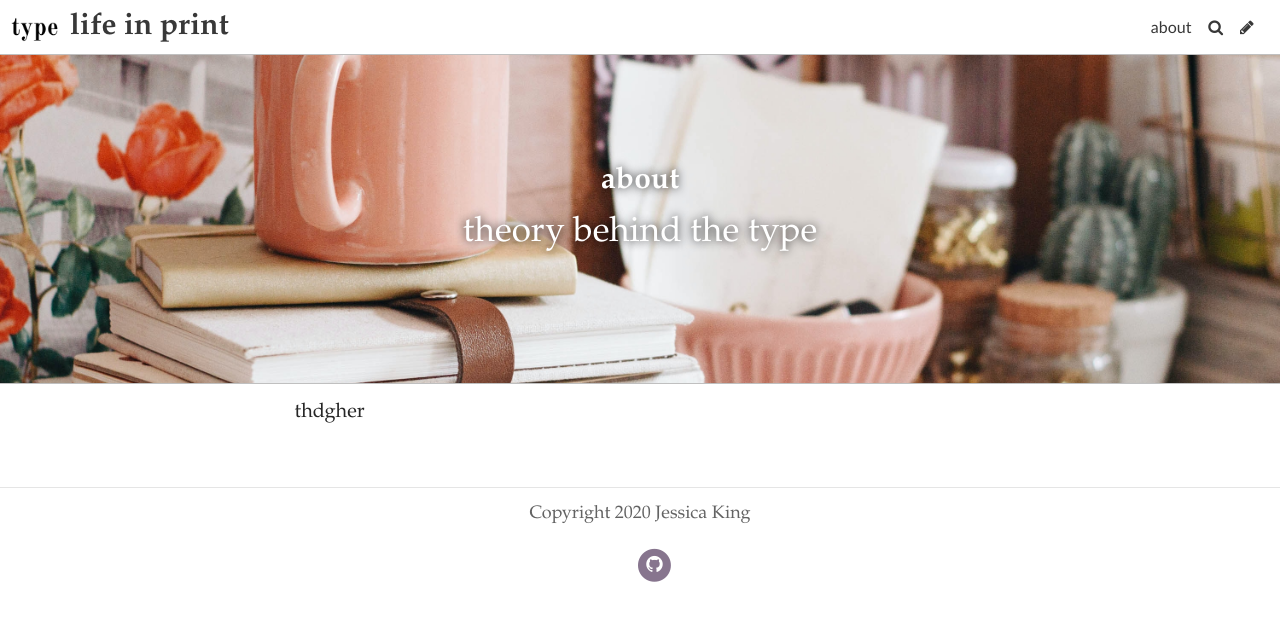
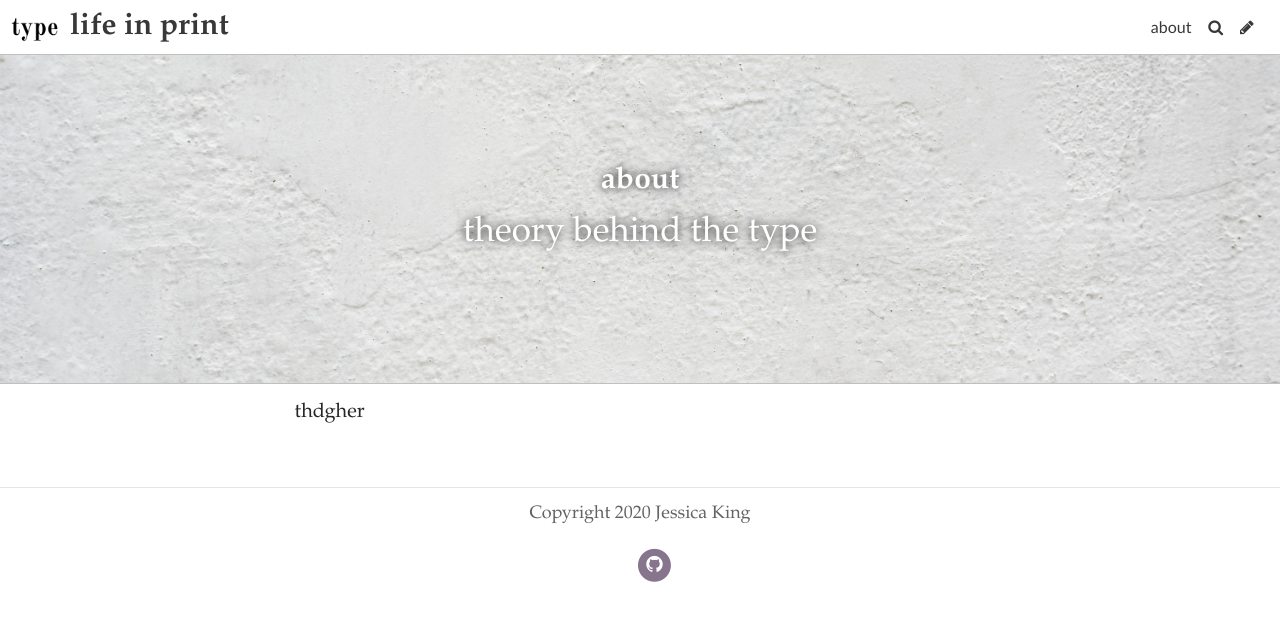
Before and after one commit to jessking16/thetype, a Jekyll site: the page built from pages/about.md, in a window 1280 px wide. Shown: the top 621 px of the page. Built offline with Jekyll 4.4.1, drawn with Linux system fonts in a browser that asks for light colours; some web fonts are replaced.

Commit message:
Update Page “about”

```diff
--- a/pages/about.md
+++ b/pages/about.md
@@ -4,7 +4,7 @@ title: about
 subtitle: theory behind the type
 permalink: /about/
 date: 2020-06-29T15:36:12.231Z
-header_feature_image: ../uploads/ella-jardim-m0zs81fnm6s-unsplash.jpg
+header_feature_image: ../uploads/thomas-heintz-0tgmnmiyq9y-unsplash.jpg
 published: true
 tags: null
 description: null
```
Also changed, not shown: uploads/ella-jardim-m0zs81fnm6s-unsplash.jpg (deleted), uploads/thomas-heintz-0tgmnmiyq9y-unsplash.jpg (added).
